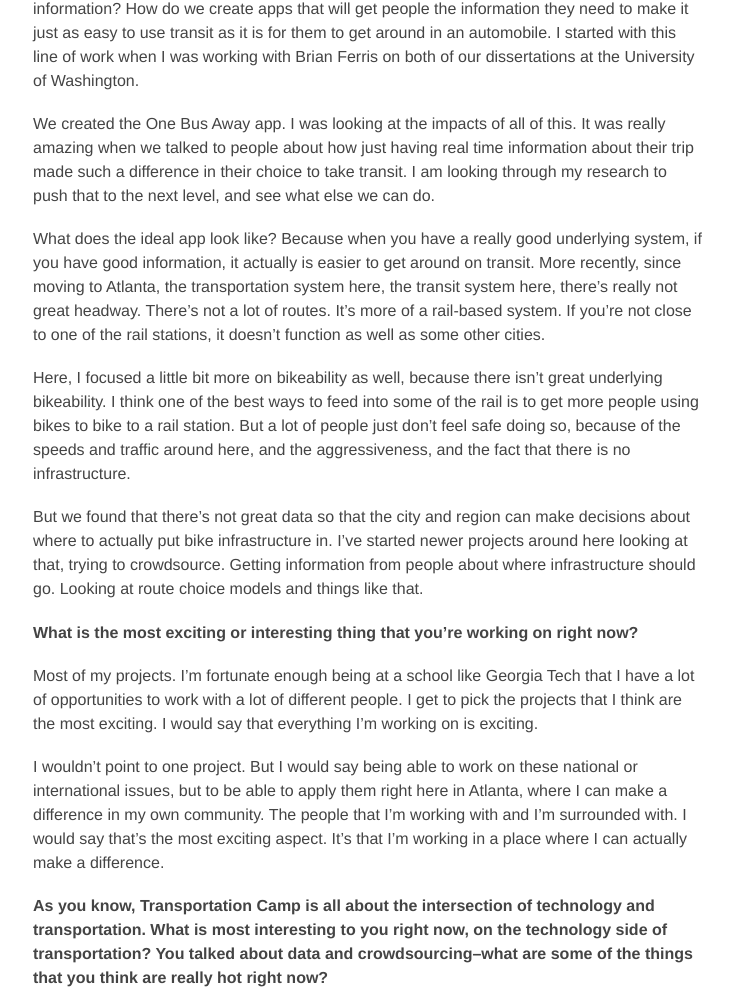
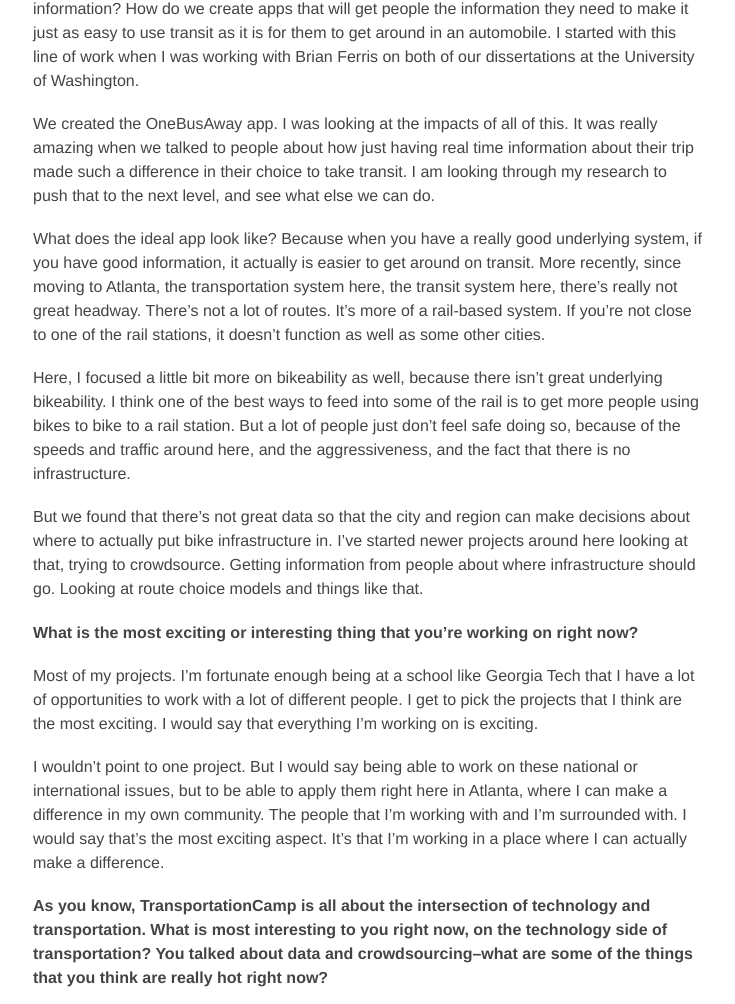
Before and after one commit to transpocamp/transportationcamp.org, a Jekyll site: the page built from _posts/2013-12-16-kari-watkins.md, in a window 1280 px wide and 1400 px high, scrolled down 869 px. Shown: the part 145-1149 px from the top of the window, without its empty margins (271-1006 px from the left). Built offline with Jekyll 4.4.1, drawn with Linux system fonts in a browser that asks for light colours; nearby versions of some CDN libraries; Markdown is read by kramdown in place of the engine named in the settings.

Commit message:
fixed typos

```diff
--- a/_posts/2013-12-16-kari-watkins.md
+++ b/_posts/2013-12-16-kari-watkins.md
@@ -22,7 +22,7 @@
 
 How do we get feedback from people in better ways? How do we send out real time information? How do we create apps that will get people the information they need to make it just as easy to use transit as it is for them to get around in an automobile. I started with this line of work when I was working with Brian Ferris on both of our dissertations at the University of Washington.
 
-We created the One Bus Away app. I was looking at the impacts of all of this. It was really amazing when we talked to people about how just having real time information about their trip made such a difference in their choice to take transit. I am looking through my research to push that to the next level, and see what else we can do.
+We created the OneBusAway app. I was looking at the impacts of all of this. It was really amazing when we talked to people about how just having real time information about their trip made such a difference in their choice to take transit. I am looking through my research to push that to the next level, and see what else we can do.
 
 What does the ideal app look like? Because when you have a really good underlying system, if you have good information, it actually is easier to get around on transit. More recently, since moving to Atlanta, the transportation system here, the transit system here, there's really not great headway. There's not a lot of routes. It's more of a rail-based system. If you're not close to one of the rail stations, it doesn't function as well as some other cities.
 
@@ -36,7 +36,7 @@
 
 I wouldn't point to one project. But I would say being able to work on these national or international issues, but to be able to apply them right here in Atlanta, where I can make a difference in my own community. The people that I'm working with and I'm surrounded with. I would say that's the most exciting aspect. It's that I'm working in a place where I can actually make a difference.
 
-<b>As you know, Transportation Camp is all about the intersection of technology and transportation. What is most interesting to you right now, on the technology side of transportation? You talked about data and crowdsourcing--what are some of the things that you think are really hot right now?</b>
+<b>As you know, TransportationCamp is all about the intersection of technology and transportation. What is most interesting to you right now, on the technology side of transportation? You talked about data and crowdsourcing--what are some of the things that you think are really hot right now?</b>
 
 One of the things that I think is the most interesting, which is actually a little bit different from a lot of things that I have been working on, is the whole idea of autonomous vehicles. Where that could end up. I think there's a lot of ways that people are envisioning this happening. They're seeing a car like the Google car, and they're imagining that this looks so much like the vehicle that they're in today.
 
```
